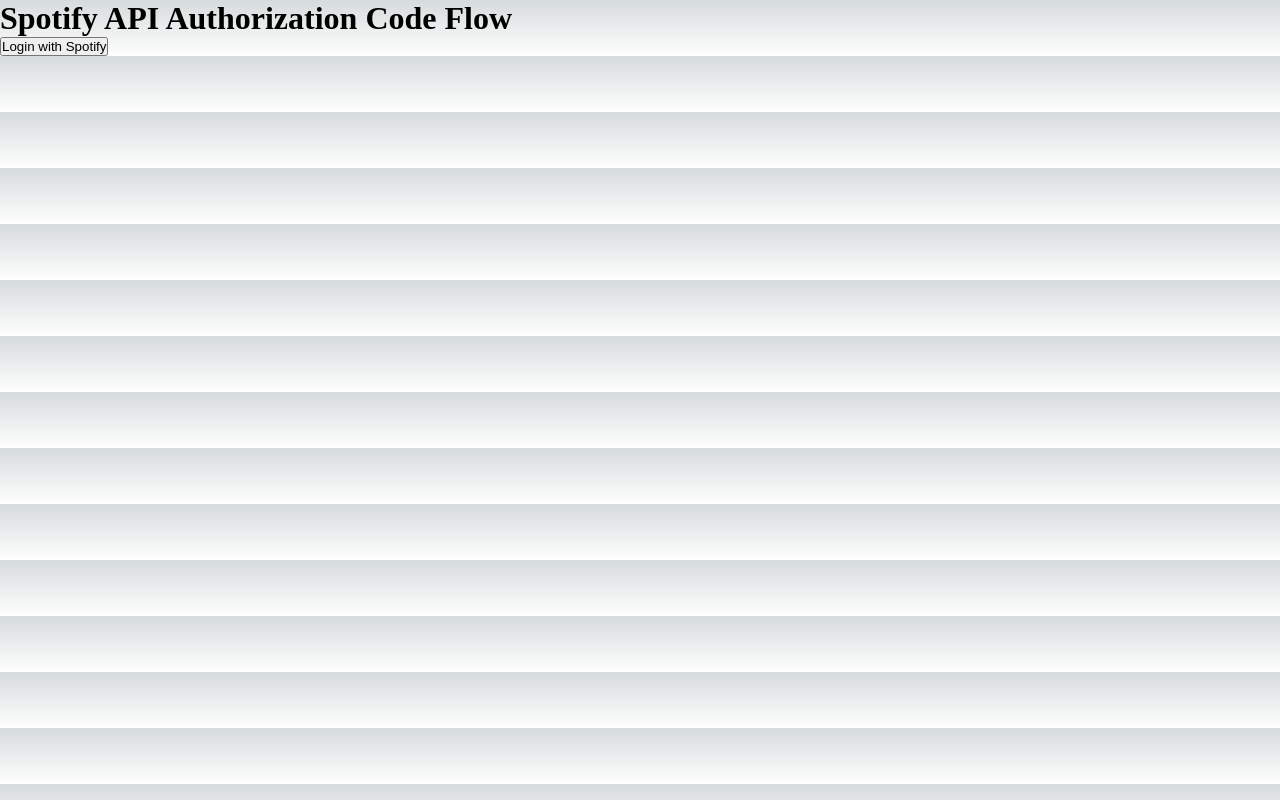
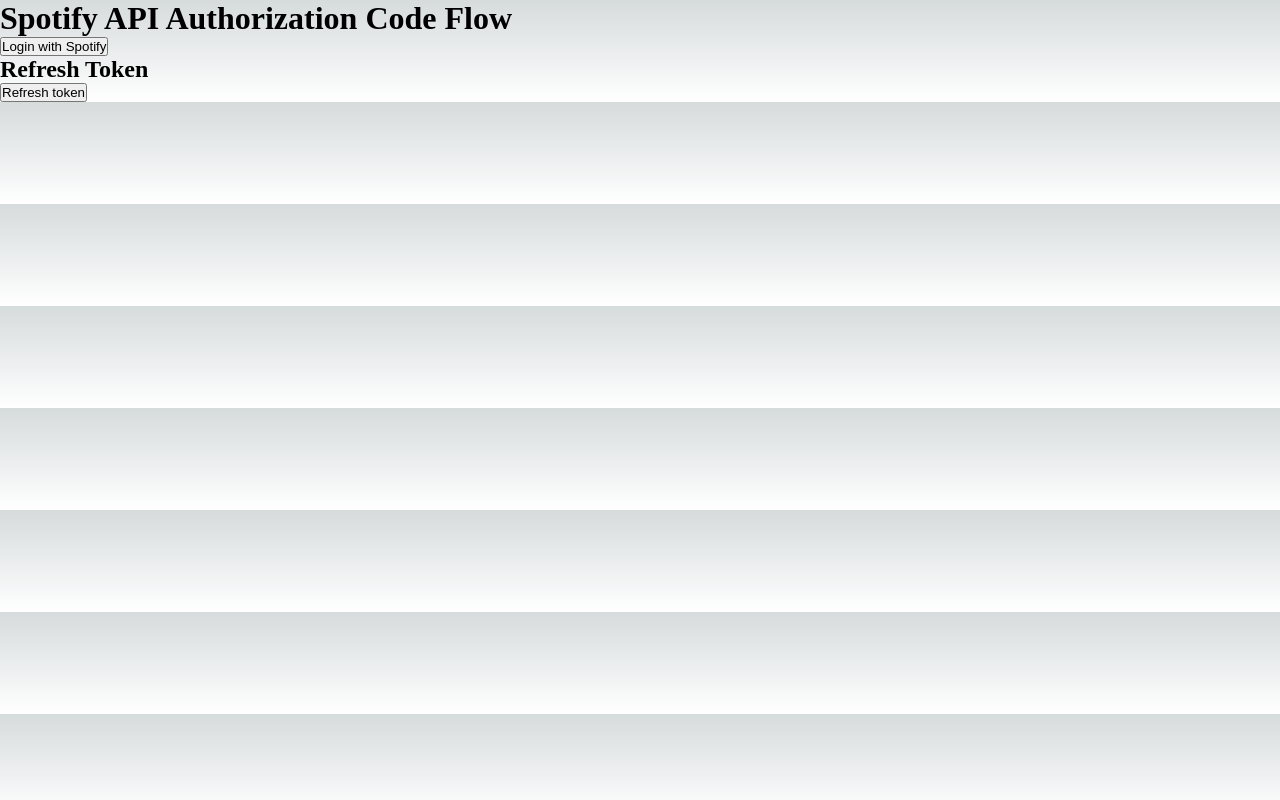
Before and after one commit to StevenJBorik/Fretify, a Next.js app: page / in a window 1280 px wide. Built offline with nearby package versions, Linux system fonts and the light colour scheme.

Commit message:
refresh token button

```diff
--- a/src/pages/index.js
+++ b/src/pages/index.js
@@ -1,7 +1,9 @@
 import { useRouter } from 'next/router';
+import RefreshToken from './refreshToken';
 
 const client_id = '6df6b59cb94b4bfbb76803a2092a11ee';
 const redirect_uri = 'http://localhost:3000/callback';
+const refresh_token = 'AQAJTSM5udUqy00uCWw3ow79oQCEael6e3uJhTn8ziDTLIAA8DqFgMatmgch6WOtS1dNLMIidLaYQOnk9XsFiVliuSH5eZwhqBMkYosdvT4fBF7YyX2anXSKqSaLStrUum8';
 
 export default function Index() {
   const router = useRouter();
@@ -11,16 +13,22 @@
       response_type: 'code',
       client_id: client_id,
       redirect_uri: redirect_uri,
-      scope: 'app-remote-control user-read-private user-read-email user-read-playback-state user-modify-playback-state streaming playlist-read-private user-library-read user-read-private user-read-email',
+      scope: 'app-remote-control user-read-email user-read-playback-state user-modify-playback-state streaming playlist-read-private user-library-read user-read-private user-read-email',
       // show_dialog: 'true'
     });
     router.push(`https://accounts.spotify.com/authorize?${query}`);
+  };
+
+  const handleRefreshToken = () => {
+    RefreshToken(refresh_token);
   };
 
   return (
     <div>
       <h1>Spotify API Authorization Code Flow</h1>
       <button onClick={handleLogin}>Login with Spotify</button>
+      <h2>Refresh Token</h2>
+      <button onClick={handleRefreshToken}>Refresh token</button>
     </div>
   );
 }
--- a/src/pages/refreshToken.js
+++ b/src/pages/refreshToken.js
@@ -1,5 +1,5 @@
 import { useState, useEffect } from 'react';
-import fetch from 'node-fetch';
+// import fetch from 'node-fetch';
 
 const RefreshToken = () => {
   const [accessToken, setAccessToken] = useState('');
```
Also changed, not shown: src/pages/dashboard.js (+7 -3 lines).
